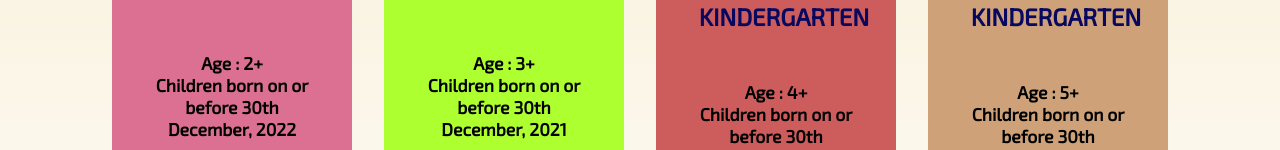
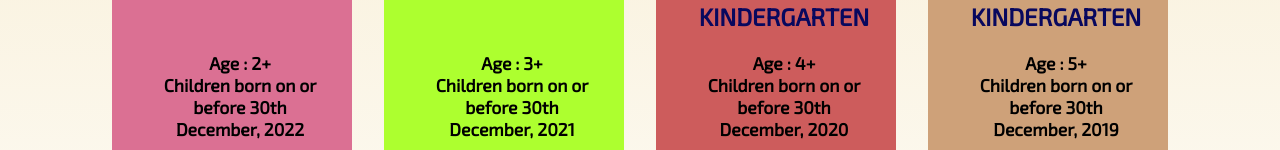
Before and after one commit to adeeburrahman11/little-jewels-new, a React (Vite) app: page /program in a window 1280 px wide. Shown: the part 740-890 px from the top of the page. Built offline with nearby package versions, Linux system fonts and the light colour scheme; a web font is replaced by a local one.

Commit message:
fixed the bug of programs

```diff
--- a/src/components/pages/programcomponent/Program.css
+++ b/src/components/pages/programcomponent/Program.css
@@ -163,11 +163,21 @@ body {
   font-size: 1.1rem;
   color: black;
   font-weight: bold;
-  /* margin-left: 1rem; */
+  margin-left: 1rem;
   font-family: "Exo 2", sans-serif !important;
+ }
+
+.card-3 p{
+  margin-top: -1.8rem;
 }
 
-.card-1 button,
+.card-4 p{
+  margin-top: -1.8rem;
+}
+
+/* style={{backgroundColor:'rgb(81, 183, 81)', color:'whitesmoke', fontWeight:'bold', padding:'0.5rem 1.2rem 0.8rem 1.2rem', marginTop:'2.5rem', marginLeft:'1rem', borderRadius:'0.5rem', border:'rgb(81, 183, 81)'}} */
+
+/* .card-1 button,
 .card-2 button,
 .card-3 button,
 .card-4 button,
@@ -180,6 +190,18 @@ body {
   margin-left: 1rem;
   border-radius: 0.5rem;
   border: rgb(81, 183, 81);
+} */
+
+.program-button {
+  background-color: rgb(81, 183, 81);
+  color: whitesmoke;
+  font-weight: bold;
+  padding: 0.5rem 1.2rem 0.8rem 1.2rem;
+  margin-top: 1.5rem;
+  margin-left: 0.1rem;
+  border-radius: 0.5rem;
+  border: rgb(81, 183, 81);
+  width: auto;
 }
 
 .program-button:hover {
--- a/src/components/pages/programcomponent/Program.jsx
+++ b/src/components/pages/programcomponent/Program.jsx
@@ -47,7 +47,7 @@ const App = () => {
             Children born on or <br /> before 30th <br />
             December, 2022
           </p>
-          <button className="program-button" type="button">
+          <button id="programButton" className="program-button" type="button">
             <a
               className="program-enquire_form"
               href="https://forms.gle/cCGiAVJvvatmPAv3A"
```
